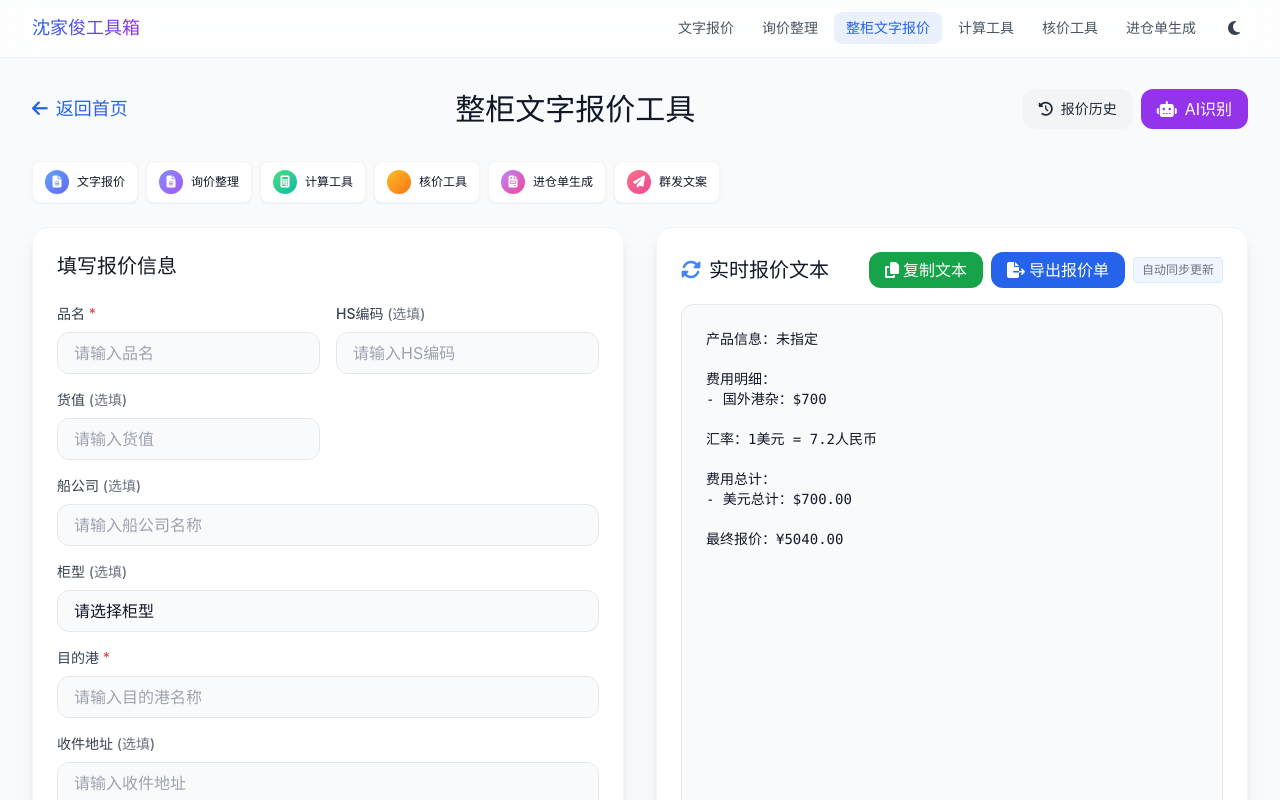
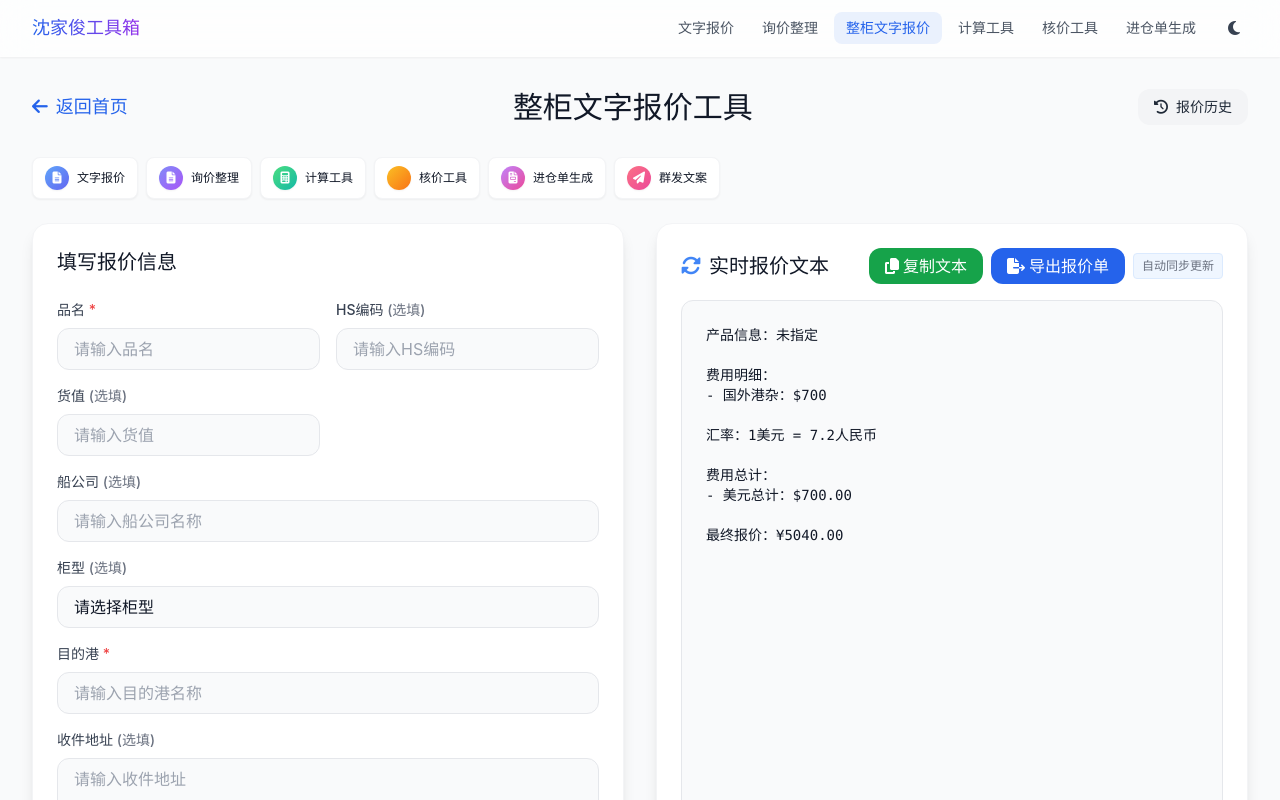
Before and after one commit to jiajuns999-cmd/SJJ-GONGJU, a React (Vite) app: page /full-container-text-quote in a window 1280 px wide. Shown: the top 800 px of the page. Built offline with nearby package versions, Linux system fonts and the light colour scheme.

Commit message:
feat: 移除所有工具的AI功能（AI识别按钮/deepseek徽章/aiService），清理群发文案死链

```diff
--- a/src/pages/FullContainerTextQuote.tsx
+++ b/src/pages/FullContainerTextQuote.tsx
@@ -4,8 +4,6 @@ import { useTheme } from "@/hooks/useTheme";
 import { Link } from "react-router-dom";
 import { toast } from "sonner";
 import ToolShortcuts from "@/components/ToolShortcuts";
-import AITextRecognizer from "@/components/AITextRecognizer";
-import { extractField } from "@/lib/aiService";
 
 // 定义报价历史记录接口
 interface QuoteHistory {
@@ -644,31 +642,6 @@ export default function FullContainerTextQuote() {
              >
                <i className="fa-solid fa-history mr-2"></i>报价历史
              </motion.button>
-              <AITextRecognizer
-               toolType="fullContainerQuote"
-               onRecognize={(data) => {
-                 // 处理识别结果并填充到表单
-                  setFormData(prev => ({
-                    ...prev,
-                    productName: data.productName || '',
-                    hsCode: data.hsCode || '',
-                    declaredValue: data.declaredValue || '',
-                    containerType: data.containerType || '',
-                    destination: data.destination || '',
-                    seaFreight: data.seaFreight || '',
-                    domesticPortFee: data.domesticPortFee || '',
-                    foreignCustomsDuty: data.foreignCustomsDuty || '',
-                    domesticTruckingFee: data.domesticTruckingFee || '',
-                    foreignTruckingFee: data.foreignTruckingFee || '',
-                    foreignPortFee: data.foreignPortFee || '700', // 国外港杂固定填入700
-                    exchangeRate: data.exchangeRate || prev.exchangeRate, // 汇率按识别信息填入
-                    receiverAddress: data.receiverAddress || '',
-                    note: data.note || '',
-                    shippingCompany: data.shippingCompany || '' // 新增船公司字段
-                  }));
-               }}
-               placeholder="请输入整柜报价相关文本，AI将识别项目、柜型、目的港、各项费用等信息..."
-             />
            </div>
          </div>
         </header>
```
